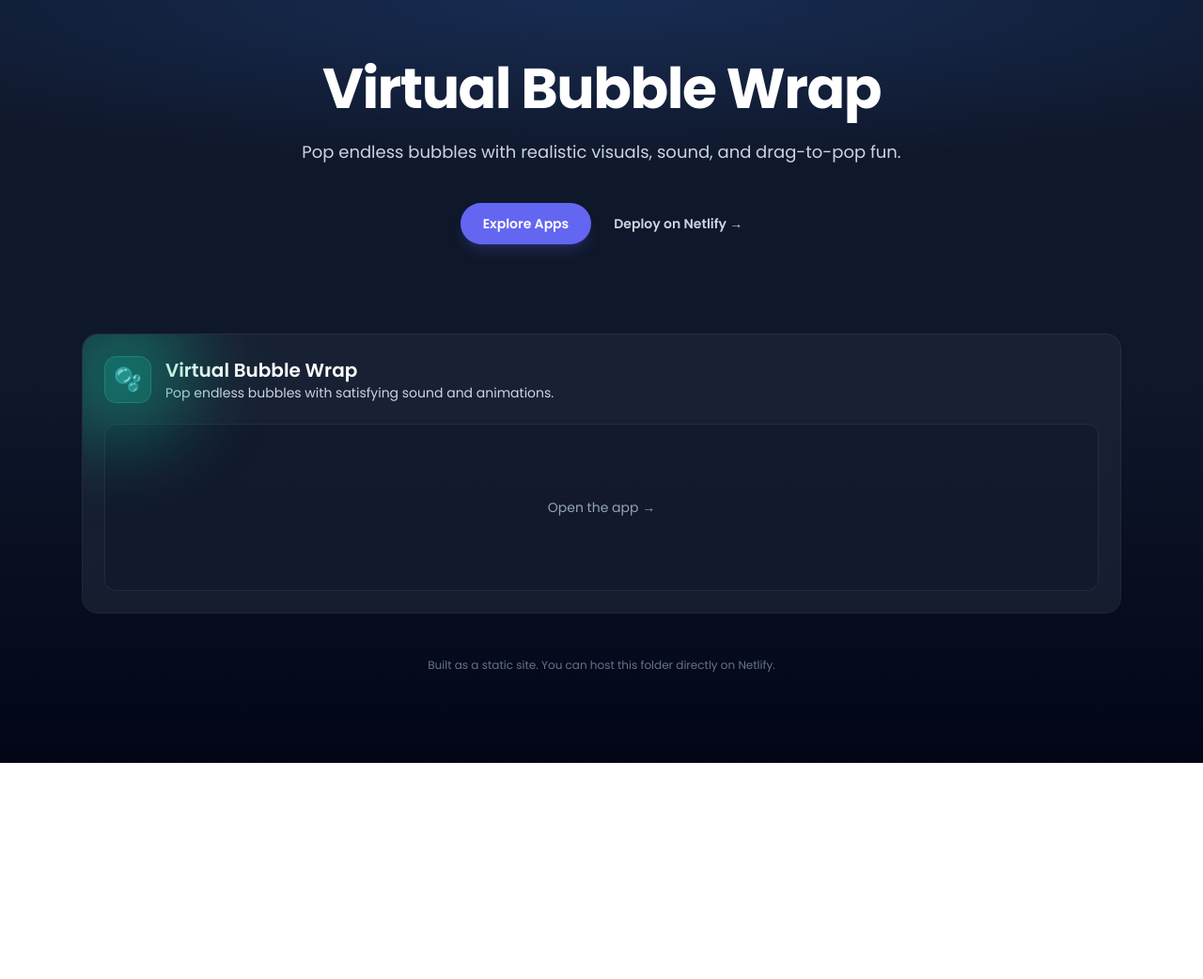
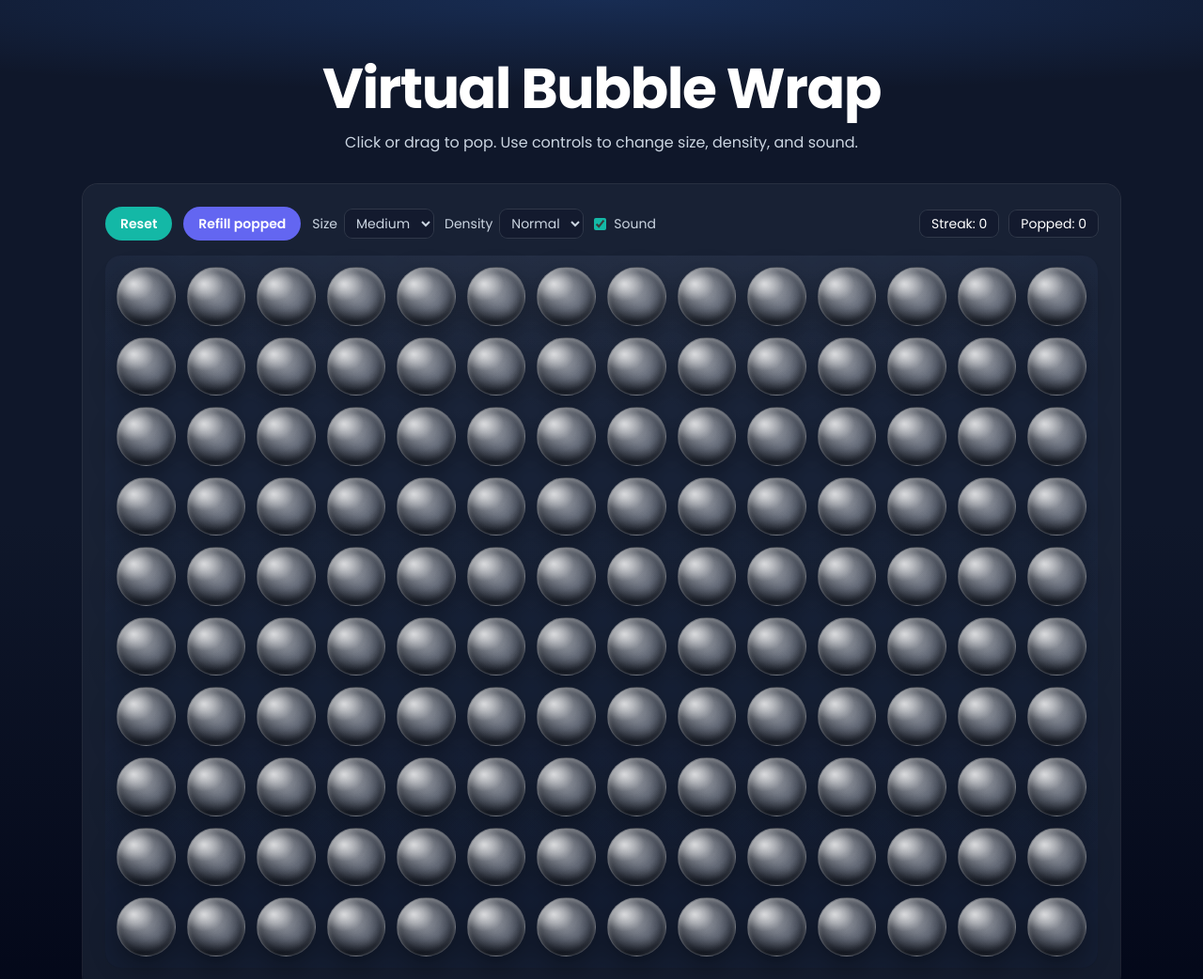
Before and after one commit to saurabhwalampale/virtual-bubble-wrap, a plain HTML site: page index.html in a window 1280 px wide. Shown: the top 1042 px of the page at 94% size. Before the commit the page ends 812 px from the top, so only its background shows below. Drawn offline with nearby package versions, Linux system fonts and the light colour scheme.

Commit message:
Make bubble app the landing page; remove explore grid

```diff
--- a/index.html
+++ b/index.html
@@ -12,50 +12,51 @@
     <link rel="stylesheet" href="styles.css" />
   </head>
   <body class="min-h-screen bg-gradient-to-b from-slate-900 via-slate-900 to-slate-950 text-white font-[Poppins]">
-    <header class="relative isolate overflow-hidden pb-24 pt-16">
+    <header class="relative isolate overflow-hidden pb-8 pt-16">
       <div class="absolute inset-0 -z-10 bg-[radial-gradient(80%_50%_at_50%_0%,rgba(59,130,246,0.2),transparent)]"></div>
       <div class="mx-auto max-w-6xl px-6">
         <div class="mx-auto max-w-3xl text-center">
-          <h1 class="text-4xl sm:text-6xl font-bold tracking-tight">
-            Virtual Bubble Wrap
-          </h1>
-          <p class="mt-6 text-lg text-slate-300">
-            Pop endless bubbles with realistic visuals, sound, and drag-to-pop fun.
-          </p>
-          <div class="mt-10 flex items-center justify-center gap-x-6">
-            <a href="#apps" class="rounded-full bg-indigo-500 px-6 py-3 text-sm font-semibold text-white shadow-lg shadow-indigo-500/20 hover:bg-indigo-400 transition">Explore Apps</a>
-            <a href="https://docs.netlify.com/site-deploys/overview/" target="_blank" rel="noreferrer" class="text-sm font-semibold leading-6 text-slate-300 hover:text-white">Deploy on Netlify →</a>
-          </div>
+          <h1 class="text-4xl sm:text-6xl font-bold tracking-tight">Virtual Bubble Wrap</h1>
+          <p class="mt-4 text-slate-300">Click or drag to pop. Use controls to change size, density, and sound.</p>
         </div>
       </div>
     </header>
 
-    <main id="apps" class="mx-auto max-w-6xl px-6 pb-24">
-      <div class="grid gap-8 sm:grid-cols-1">
-        <a href="pages/bubble.html" class="group block rounded-2xl bg-slate-800/60 ring-1 ring-white/10 hover:ring-teal-400/50 transition overflow-hidden">
-          <div class="relative p-6">
-            <div class="absolute -top-10 -left-10 h-40 w-40 rounded-full bg-gradient-to-tr from-teal-500/40 to-emerald-500/40 blur-2xl"></div>
-            <div class="flex items-center gap-4">
-              <div class="h-12 w-12 grid place-items-center rounded-xl bg-teal-500/20 ring-1 ring-teal-400/40">
-                <span class="text-2xl">🫧</span>
-              </div>
-              <div>
-                <h2 class="text-xl font-semibold">Virtual Bubble Wrap</h2>
-                <p class="text-slate-300 text-sm">Pop endless bubbles with satisfying sound and animations.</p>
-              </div>
-            </div>
-            <div class="mt-6 rounded-xl bg-slate-900/60 ring-1 ring-white/5 p-4">
-              <div class="h-36 w-full grid place-items-center text-slate-400 group-hover:text-slate-200 transition">
-                <span class="text-sm">Open the app →</span>
-              </div>
-            </div>
+    <main class="mx-auto max-w-6xl px-6 pb-16">
+      <section class="rounded-2xl bg-slate-800/60 ring-1 ring-white/10 p-6">
+        <div class="flex flex-wrap items-center gap-3 mb-4">
+          <button id="reset-bubbles" class="rounded-full bg-teal-500 px-4 py-2 text-sm font-semibold text-white hover:bg-teal-400 transition">Reset</button>
+          <button id="refill-popped" class="rounded-full bg-indigo-500 px-4 py-2 text-sm font-semibold text-white hover:bg-indigo-400 transition">Refill popped</button>
+          <label class="text-sm text-slate-300 flex items-center gap-2">
+            Size
+            <select id="bubble-size" class="bg-slate-900/60 ring-1 ring-white/10 rounded-lg px-2 py-1 text-sm">
+              <option value="small">Small</option>
+              <option value="medium" selected>Medium</option>
+              <option value="large">Large</option>
+            </select>
+          </label>
+          <label class="text-sm text-slate-300 flex items-center gap-2">
+            Density
+            <select id="bubble-density" class="bg-slate-900/60 ring-1 ring-white/10 rounded-lg px-2 py-1 text-sm">
+              <option value="sparse">Sparse</option>
+              <option value="normal" selected>Normal</option>
+              <option value="dense">Dense</option>
+            </select>
+          </label>
+          <label class="text-sm text-slate-300 flex items-center gap-2">
+            <input id="sound-enabled" type="checkbox" class="accent-teal-500" checked /> Sound
+          </label>
+
+          <div class="ml-auto flex items-center gap-3 text-sm">
+            <span id="streak-display" class="rounded-lg bg-slate-900/60 ring-1 ring-white/10 px-3 py-1">Streak: 0</span>
+            <span id="total-display" class="rounded-lg bg-slate-900/60 ring-1 ring-white/10 px-3 py-1">Popped: 0</span>
           </div>
-        </a>
-      </div>
+        </div>
 
-      <p class="mt-12 text-center text-xs text-slate-500">
-        Built as a static site. You can host this folder directly on Netlify.
-      </p>
+        <div id="bubble-container" class="bubble-grid"></div>
+      </section>
     </main>
+
+    <script defer src="scripts/bubble.js"></script>
   </body>
 </html>
```
